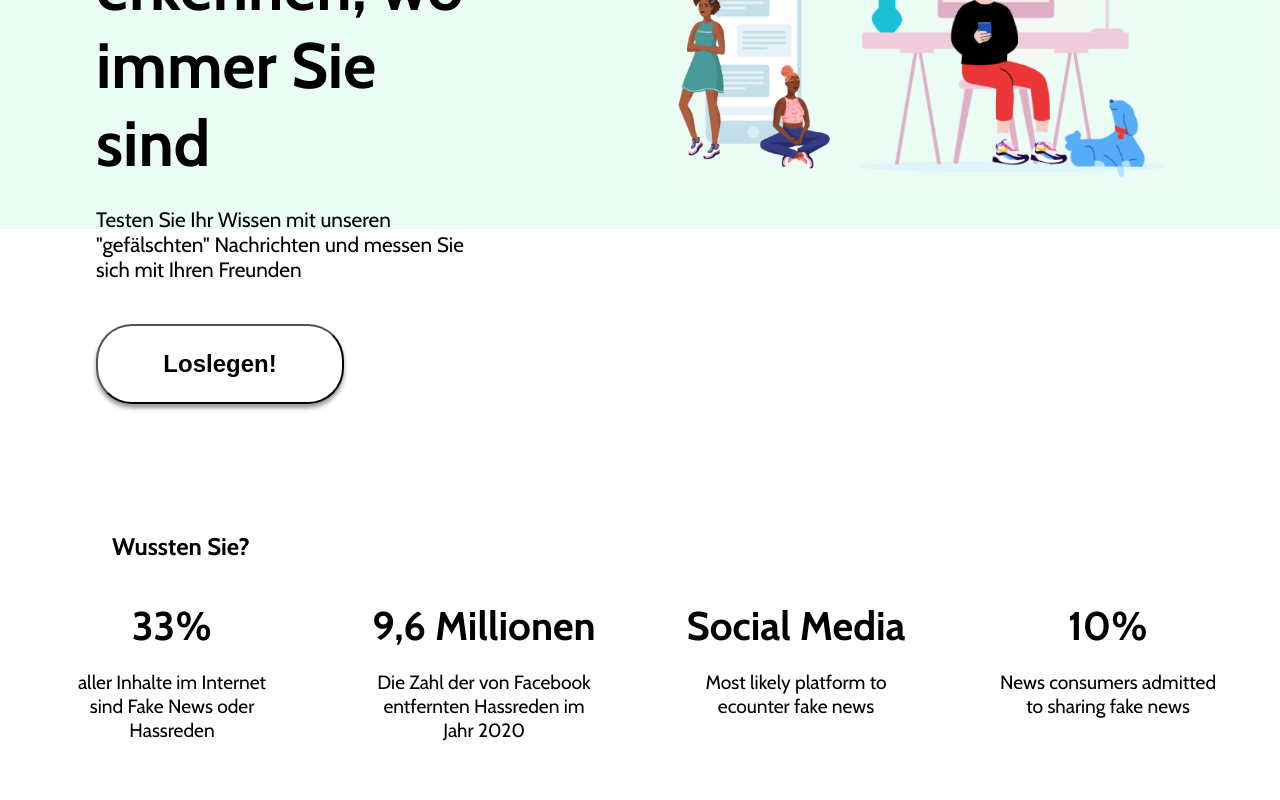
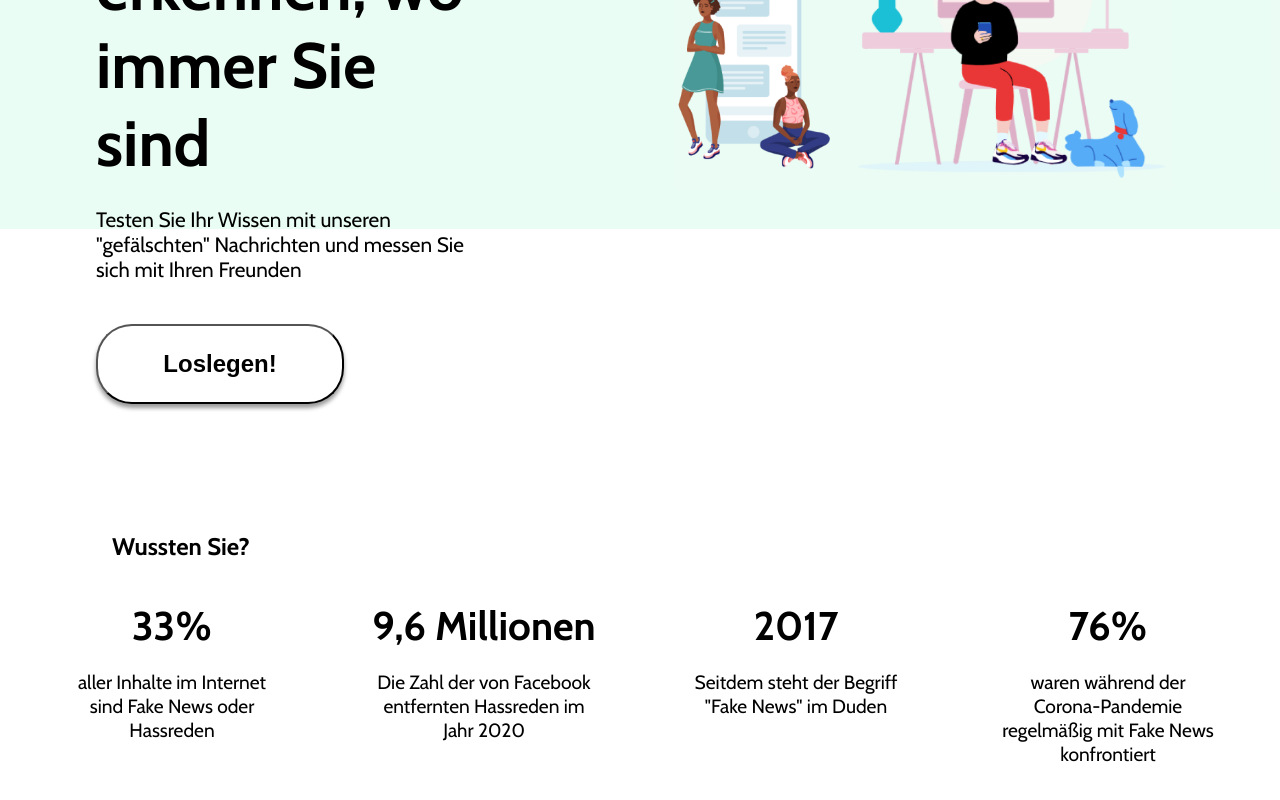
Before and after one commit to miguel131299/checkmate, a React (Vite) app: page / in a window 1280 px wide. Shown: the part 571-1371 px from the top of the page. Built offline with nearby package versions, Linux system fonts and the light colour scheme.

Commit message:
Add Facts

```diff
--- a/src/pages/LandingPage.jsx
+++ b/src/pages/LandingPage.jsx
@@ -61,16 +61,17 @@ function LandingPage() {
           </div>
 
           <div className="lp--fact-container">
-            <h3 className="lp--fact-title">Social Media</h3>
+            <h3 className="lp--fact-title">2017</h3>
             <p className="lp--fact-description">
-              Most likely platform to ecounter fake news
+              Seitdem steht der Begriff "Fake News" im Duden
             </p>
           </div>
 
           <div className="lp--fact-container">
-            <h3 className="lp--fact-title">10%</h3>
+            <h3 className="lp--fact-title">76%</h3>
             <p className="lp--fact-description">
-              News consumers admitted to sharing fake news
+              waren während der Corona-Pandemie regelmäßig mit Fake News
+              konfrontiert
             </p>
           </div>
         </div>
```
